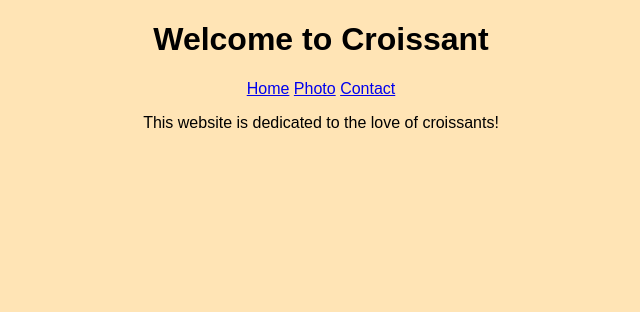
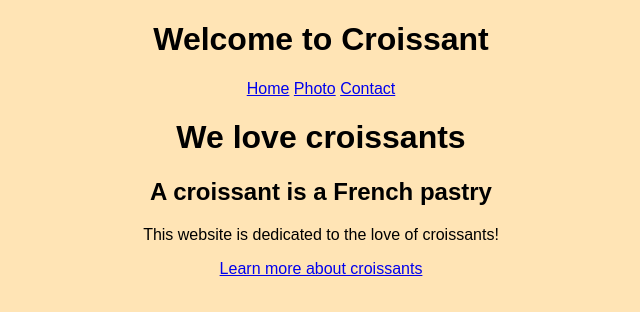
Before and after one commit to Khalipa-B/Croissant, a plain HTML site: page index.html in a window 1280 px wide. Shown: the whole page, without its empty margins (319-959 px from the left). Drawn offline with Linux system fonts and the light colour scheme.

Commit message:
Added SEO

```diff
--- a/index.html
+++ b/index.html
@@ -2,6 +2,10 @@
 <html lang="en">
   <head>
     <meta charset="UTF-8" />
+    <meta
+      name="description"
+      content="A croissant is a French pastry in a crescent shape made from a laminated yeast dough similar to puff pastry."
+    />
     <meta name="viewport" content="width=device-width, initial-scale=1.0" />
     <title>Croissant</title>
     <link rel="stylesheet" href="src/styles.css" />
@@ -15,6 +19,11 @@
         <a href="contact.html">Contact</a>
       </nav>
     </header>
+    <h1>We love croissants</h1>
+    <h2>A croissant is a French pastry</h2>
     <p>This website is dedicated to the love of croissants!</p>
+    <a href="https://en.wikipedia.org/wiki/Croissant" target="_blank"
+      >Learn more about croissants</a
+    >
   </body>
 </html>
```
